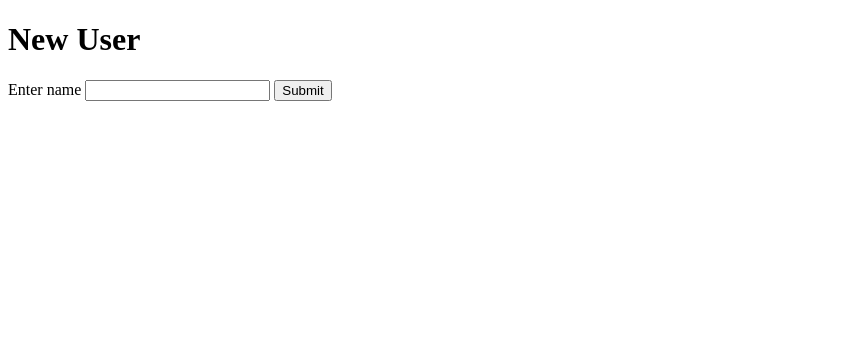
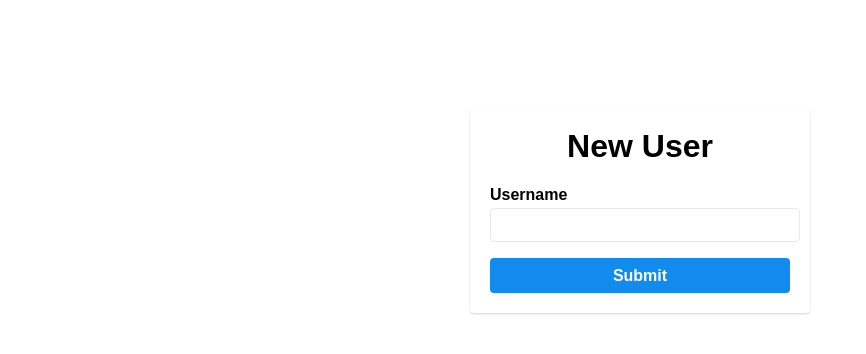
Before and after one commit to tylerkrupicka/chat, a Flask app: template templates/ new_user.html in a window 1280 px wide. Shown: the top 354 px of the page, without its empty margins (0-866 px from the left). Run offline with Flask 2, Linux system fonts and the light colour scheme; the template is opened without the code that fills it, so the values that code supplies are empty.

Commit message:
new user styles

```diff
--- a/static/main.css
+++ b/static/main.css
@@ -0,0 +1,56 @@
+body {
+  font-family: Arial, Helvetica, sans-serif;
+  padding: 20px;
+  padding-top: 100px;
+}
+
+h1 {
+  margin-top: 0;
+}
+
+input, textarea {
+  border-radius: 4px;
+  border: 1px solid #e9e9e9;
+  margin-bottom: 1rem;
+  padding: 4px;
+  line-height: 1.5;
+  display: block;
+  font-size: inherit;
+}
+
+label {
+  font-weight: bold;
+  display: block;
+  margin-bottom: 0.2rem;
+  text-align: left;
+}
+
+button {
+  cursor: pointer;
+  background-color: #118bee;
+  border-radius: 4px;
+  border: none;
+  color: white;
+  padding: 4px 20px;
+  display: inline-block;
+  font-size: medium;
+  font-weight: bold;
+  line-height: 1.7
+}
+
+button:hover {
+  background-color: #2091ed;
+}
+
+.card {
+  margin: 0 auto 0 auto;
+  max-width: 300px;
+  border-radius: 4px;
+  box-shadow: 0 1px 3px rgba(0,0,0,0.06), 0 1px 2px rgba(0,0,0,0.12);
+  padding: 20px;
+  text-align: center;
+}
+
+.card > input, button {
+  width: 100%;
+}
--- a/templates/ new_user.html
+++ b/templates/ new_user.html
@@ -4,19 +4,22 @@
 
 <head>
     <meta charset="utf-8">
-    <title>MeChat - New User</title>
+    <title>New User</title>
     <link href="/static/main.css" rel="stylesheet" type="text/css">
 </head>
 
 <body>
-    <h1>New User</h1>
-    <div id="content">
-        <form method="POST" action="/new_user">
-            <label>Enter name</label>
-            <input type="text" name="name" />
-            <button type="submit">Submit</button>
-        </form>
+
+    <div class="card">
+        <h1>New User</h1>
+        <label for="#username">Username</label>
+        <input id="username" type="text" />
+        <button type="button" id="submit-username">Submit</button>
     </div>
 </body>
 
+<script>
+// Javascript goes here
+</script>
+
 </html>
```
